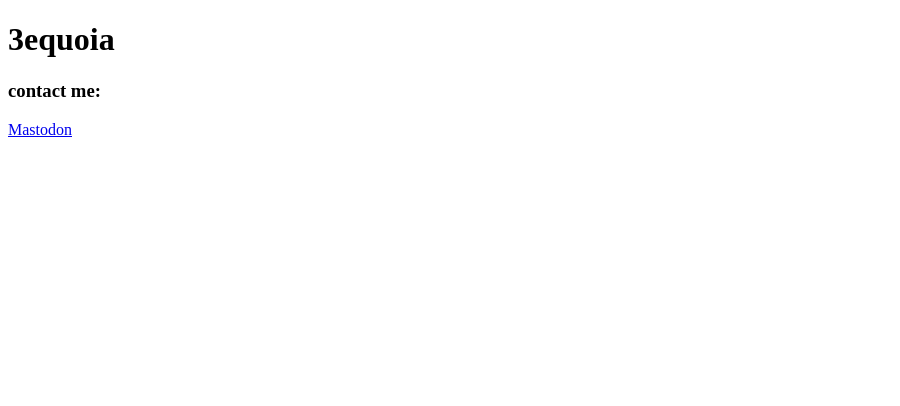
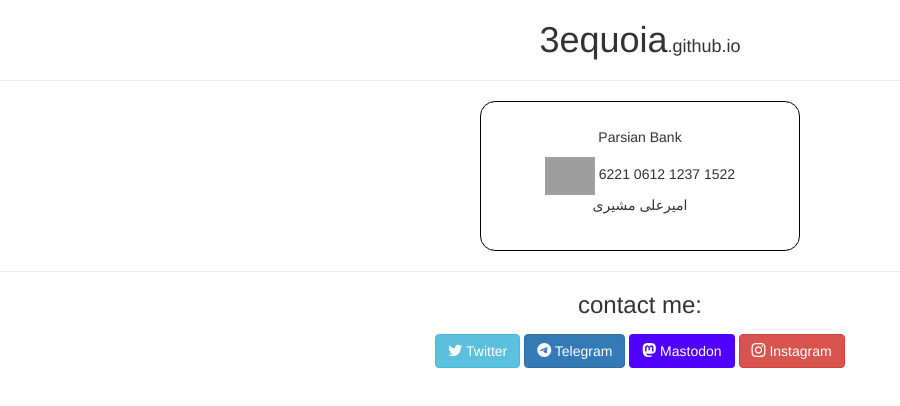
Before and after one commit to 3equoia/3equoia.github.io, a plain HTML site: page index.html in a window 1280 px wide. Shown: the whole page, without its empty margins (0-900 px from the left). Drawn offline with nearby package versions, Linux system fonts and the light colour scheme; grey boxes are pictures that could not be loaded.

Commit message:
Add files via upload

```diff
--- a/index.html
+++ b/index.html
@@ -1,14 +1,55 @@
 <!DOCTYPE html>
 <html>
 <head>
+	<link rel="stylesheet" href="https://cdn.jsdelivr.net/npm/bootstrap@3.3.7/dist/css/bootstrap.min.css" integrity="sha384-BVYiiSIFeK1dGmJRAkycuHAHRg32OmUcww7on3RYdg4Va+PmSTsz/K68vbdEjh4u" crossorigin="anonymous">
+	<link rel="stylesheet" href="https://cdn.jsdelivr.net/npm/bootstrap-icons@1.11.1/font/bootstrap-icons.css">
 	<title>3equoia</title>
 </head>
-<body>
-	<h1>3equoia</h1>
-	<div>
+<style>
+	.width{
+		text-align: center;
+		margin: auto;
+		padding: 2%;
+		width: 25%;
+		border: 1px solid black;
+		border-radius: 15px;
+	}
+	a{
+		margin-top: 5px !important;
+	}
+	.github-io{
+		font-size: 18px
+	}
+	.name-bank{
+		left: -1px;
+		top: 20;
+	}
+</style>
+<body class="">
+	<div class="text-center">
+		<h1 class="">3equoia<span class="github-io">.github.io</span></h1>
+	</div>
+	<hr>
+	<div class="width border">
+		<p class="name-bank">Parsian Bank</p>
+		<div>
+			<img width="50" src="https://samanehrasmi.com/wp-content/uploads/2022/07/sayte-bank-parsian.jpg">
+			<span>6221</span>
+			<span>0612</span>
+			<span>1237</span>
+			<span>1522</span>
+			<p>امیرعلی مشیری</p>
+		</div>
+
+	</div>
+	<hr>
+	<div class="text-center">
 		<h3>contact me:</h3>
-		<a href="https://mas.to/3equoia">Mastodon</a>
+		<a class="btn btn-info" href="https://instagram.com/a2_1385"><i class="bi bi-twitter"></i> Twitter</a>
+		<a class="btn btn-primary" href="https://t.me/finefrog"><i class="bi bi-telegram"></i> Telegram</a>
+		<a style="background-color: #5000ff; color: #fff" class="btn" href="https://mas.to/3equoia"><i class="bi bi-mastodon"></i> Mastodon</a>
+		<a class="btn btn-danger" href="https://instagram.com/a2_1385"><i class="bi bi-instagram"></i> Instagram</a>
 	</div>
-
+<br>
 </body>
 </html>
```
